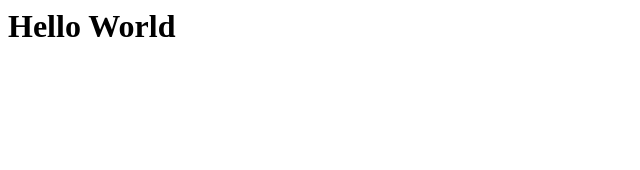
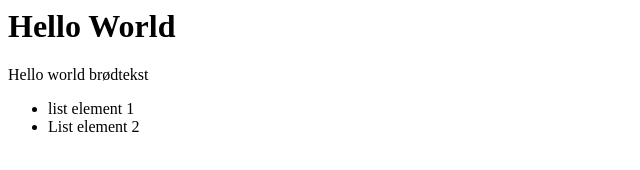
Before and after one commit to clbokea/dat21v2, a plain HTML site: page index.html in a window 1280 px wide. Shown: the whole page, without its empty margins (0-640 px from the left). Drawn offline with Linux system fonts and the light colour scheme.

Commit message:
Added 1 paragrph and a bullkitpoint list

```diff
--- a/index.html
+++ b/index.html
@@ -1 +1,10 @@
 <h1>Hello World</h1>
+
+
+
+<p>Hello world brødtekst</p>
+
+<ul>
+    <li>list element 1</li>
+    <li>List element 2</li>
+</ul>
```
